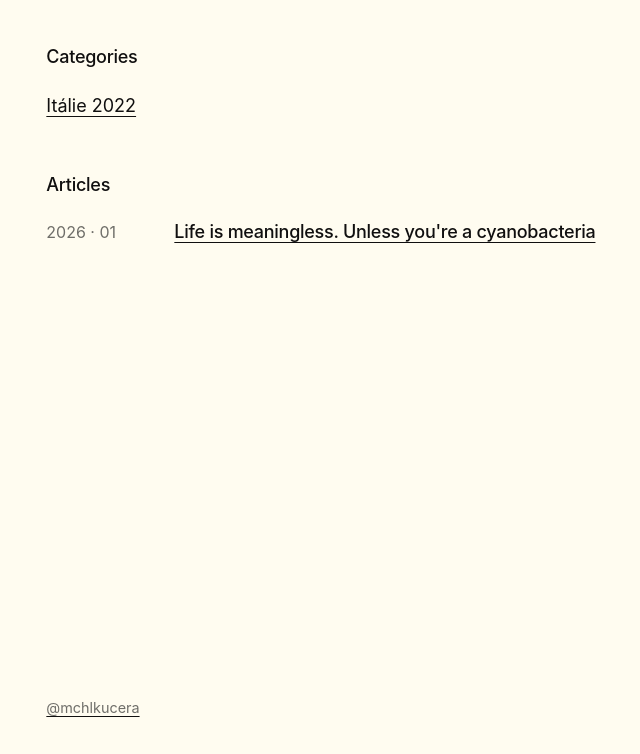
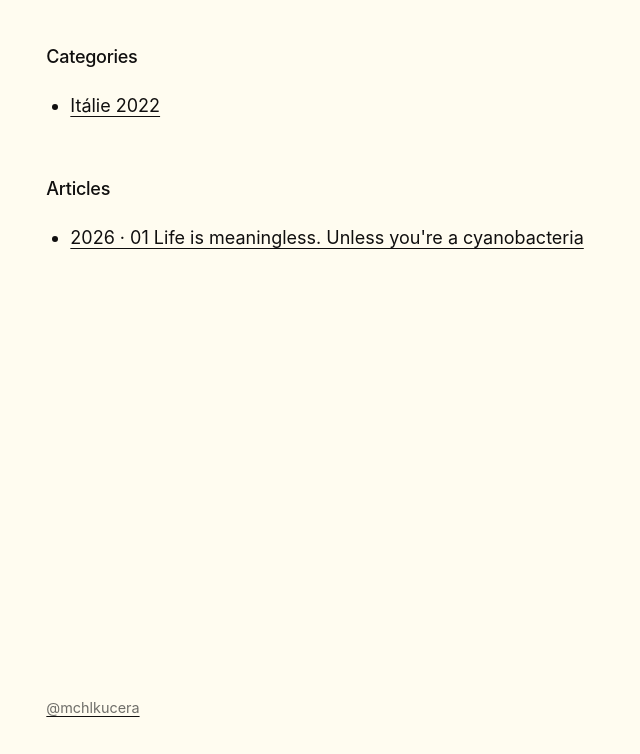
Before and after one commit to mchlkucera/mikeoxhard-blog, an Astro site: page / in a window 1280 px wide. Shown: the part 64-818 px from the top of the page, without its empty margins (269-909 px from the left). Built offline with nearby package versions, Linux system fonts and the light colour scheme; Astro itself is replaced by a stand-in of ours.

Commit message:
vault backup: 2026-02-09 21:42:55

```diff
--- a/public/assets/style.css
+++ b/public/assets/style.css
@@ -228,16 +228,13 @@ main:has(.italy-back-link) h3 {
 
 /* Homepage List */
 .note-list {
-  list-style: none;
-  padding: 0;
+  list-style: disc;
+  padding-left: 1.5rem;
   margin: 0;
 }
 
 .note-item {
-  display: flex;
-  gap: 2rem;
-  margin-bottom: 1.5rem;
-  align-items: baseline;
+  margin-bottom: 0.5rem;
 }
 
 .note-date {
@@ -372,16 +369,13 @@ figcaption {
 }
 
 .category-list {
-  list-style: none;
-  padding: 0;
+  list-style: disc;
+  padding-left: 1.5rem;
   margin: 0;
-  display: flex;
-  flex-direction: column;
-  gap: 0.5rem;
 }
 
 .category-item {
-  display: inline-block;
+  margin-bottom: 0.5rem;
 }
 
 .category-item a {
--- a/src/pages/default/[...slug].astro
+++ b/src/pages/default/[...slug].astro
@@ -35,6 +35,7 @@ const coverImage = extractCoverImage(entry.body);
 <PostLayout
   title={title}
   date={entry.data.date ? new Date(entry.data.date) : undefined}
+  backLink={{ href: '/', label: '\u2190 Back' }}
   coverImage={coverImage}
   isItaly={false}
 >
--- a/src/pages/index.astro
+++ b/src/pages/index.astro
@@ -38,16 +38,10 @@ const getSlug = (id: string) => {
         {sortedArticles.map((article) => {
           const title = article.data.title || article.id.replace(/\.md$/, '');
           const slug = getSlug(article.id);
+          const dateStr = article.data.date ? formatDate(new Date(article.data.date)) + ' ' : '';
           return (
             <li class="note-item">
-              {article.data.date && (
-                <div class="note-date">
-                  {formatDate(new Date(article.data.date))}
-                </div>
-              )}
-              <h2 class="note-title">
-                <a href={`/default/${slug}/`}>{title}</a>
-              </h2>
+              <a href={`/default/${slug}/`}>{dateStr}{title}</a>
             </li>
           );
         })}
--- a/src/pages/italy/[...slug].astro
+++ b/src/pages/italy/[...slug].astro
@@ -35,7 +35,7 @@ const coverImage = extractCoverImage(entry.body);
 <PostLayout
   title={title}
   date={entry.data.date ? new Date(entry.data.date) : undefined}
-  backLink={{ href: '/italy/', label: '\u2190 Back to Italy' }}
+  backLink={{ href: '/italy/', label: '\u2190 Back' }}
   coverImage={coverImage}
   isItaly={true}
 >
```
Also changed, not shown: src/layouts/GalleryLayout.astro (+9 -7 lines), _screenshots/after/default-article-desktop.png (added), _screenshots/after/gallery-1280.png (added), _screenshots/after/homepage-desktop.png (added), _screenshots/after/homepage-final.png (added), _screenshots/after/homepage-fixed.png (added), _screenshots/after/homepage-reload.png (added), _screenshots/after/italy-article-desktop.png (added), _screenshots/after/italy-article-final.png (added), _screenshots/after/italy-desktop.png (added), 3 other files.
